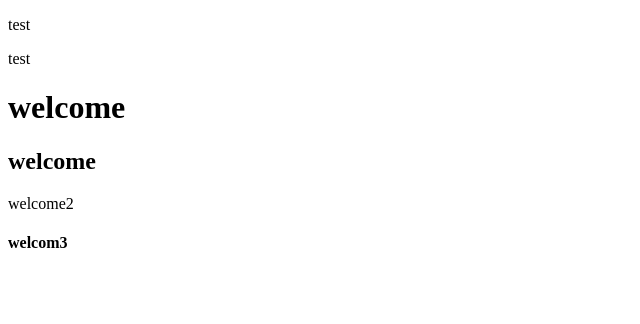
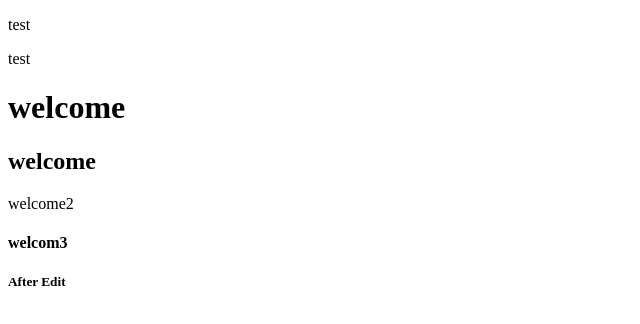
Before and after one commit to MohamedIbrahimAbdulghani/Projectnam-, a plain HTML site: page index.html in a window 1280 px wide. Shown: the full height of the page, 0-640 px from the left. Drawn offline with Linux system fonts and the light colour scheme.

Commit message:
after edit by mohamed ibrahim

```diff
--- a/index.html
+++ b/index.html
@@ -12,5 +12,6 @@
     <h2>welcome</h2>
     <p>welcome2</p>
     <h4>welcom3</h4>
+    <h5>After Edit</h5>
 </body>
 </html>
```
